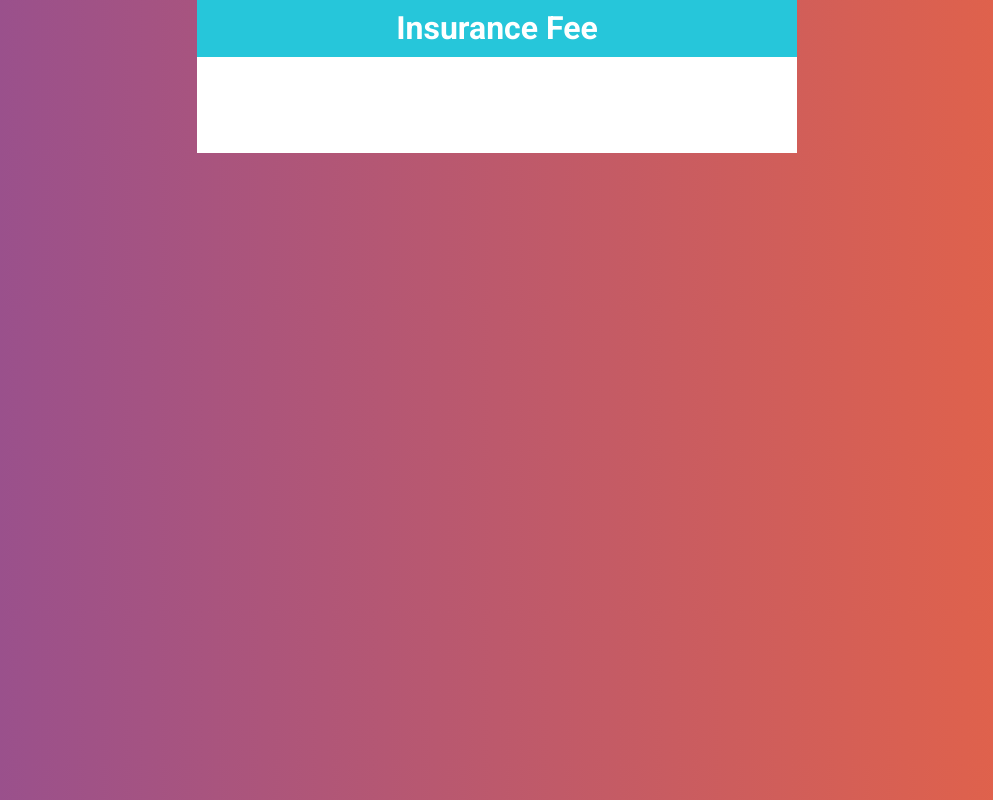
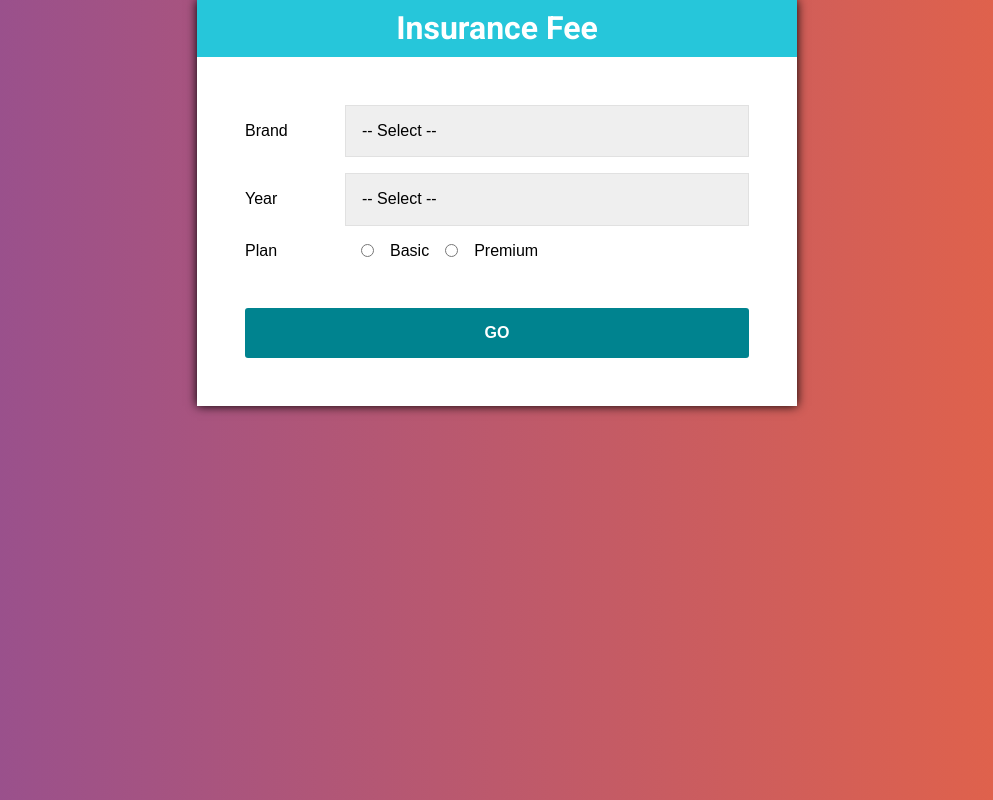
Before and after one commit to jcarlos0511/insurance-fee, a React (Create React App) app: page / in a window 1280 px wide. Shown: the whole page, without its empty margins (143-1136 px from the left). Built offline with nearby package versions, Linux system fonts and the light colour scheme.

Commit message:
second commit

```diff
--- a/src/App.js
+++ b/src/App.js
@@ -1,11 +1,13 @@
 import React from "react";
 import Header from "./Components/Header";
+import Form from "./Components/Form";
 
 import styled from "@emotion/styled";
 
 const Container = styled.div`
   max-width: 600px;
   margin: 0 auto;
+  box-shadow: 0px 0px 10px 0px #000000;
 `;
 
 const ContainerForm = styled.div`
@@ -17,7 +19,9 @@ function App() {
   return (
     <Container>
       <Header title="Insurance Fee" />
-      <ContainerForm></ContainerForm>
+      <ContainerForm>
+        <Form />
+      </ContainerForm>
     </Container>
   );
 }
--- /dev/null
+++ b/src/Components/Form.js
@@ -0,0 +1,115 @@
+import React, { useState } from "react";
+import styled from "@emotion/styled";
+
+const Field = styled.div`
+  display: flex;
+  margin-bottom: 1rem;
+  align-items: center;
+`;
+
+const Label = styled.label`
+  flex: 0 0 100px;
+`;
+
+const Select = styled.select`
+  display: block;
+  width: 100%;
+  padding: 1rem;
+  border: 1px solid #e1e1e1;
+  -webkit-appearance: none;
+`;
+
+const InputRadio = styled.input`
+  margin: 0 1rem;
+`;
+
+const Button = styled.button`
+  background-color: #00838f;
+  font-size: 16px;
+  width: 100%;
+  padding: 1rem;
+  color: #fff;
+  text-transform: uppercase;
+  font-weight: bold;
+  border: none;
+  border-radius: 3px;
+  margin-top: 2rem;
+  transition: background-color 0.3s ease;
+
+  &:hover {
+    background-color: #26c6da;
+    cursor: pointer;
+  }
+`;
+
+const Form = () => {
+  // States
+  const [data, saveData] = useState({
+    brand: "",
+    year: "",
+    plan: "",
+  });
+
+  // extract State values
+  const { brand, year, plan } = data;
+
+  // Read the form data and put it in the State
+  const getData = (e) => {
+    saveData({
+      ...data,
+      [e.target.name]: e.target.value,
+    });
+  };
+
+  return (
+    <form>
+      <Field>
+        <Label>Brand</Label>
+        <Select name="brand" value={brand} onChange={getData}>
+          <option value="">-- Select --</option>
+          <option value="american">American</option>
+          <option value="asian">Asian</option>
+          <option value="european">European</option>
+        </Select>
+      </Field>
+
+      <Field>
+        <Label>Year</Label>
+        <Select name="year" value={year} onChange={getData}>
+          <option value="">-- Select --</option>
+          <option value="2021">2021</option>
+          <option value="2020">2020</option>
+          <option value="2019">2019</option>
+          <option value="2018">2018</option>
+          <option value="2017">2017</option>
+          <option value="2016">2016</option>
+          <option value="2015">2015</option>
+          <option value="2014">2014</option>
+          <option value="2013">2013</option>
+          <option value="2012">2012</option>
+        </Select>
+      </Field>
+      <Field>
+        <Label>Plan</Label>
+        <InputRadio
+          type="radio"
+          name="plan"
+          value="basic"
+          checked={plan === "basic"}
+          onChange={getData}
+        />{" "}
+        Basic
+        <InputRadio
+          type="radio"
+          name="plan"
+          value="premium"
+          checked={plan === "premium"}
+          onChange={getData}
+        />{" "}
+        Premium
+      </Field>
+      <Button type="button">Go</Button>
+    </form>
+  );
+};
+export default Form;
```
